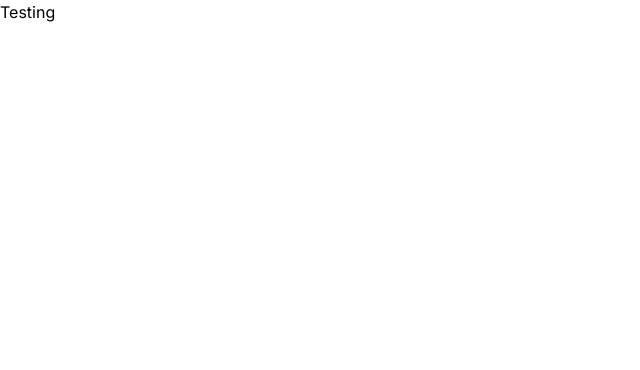
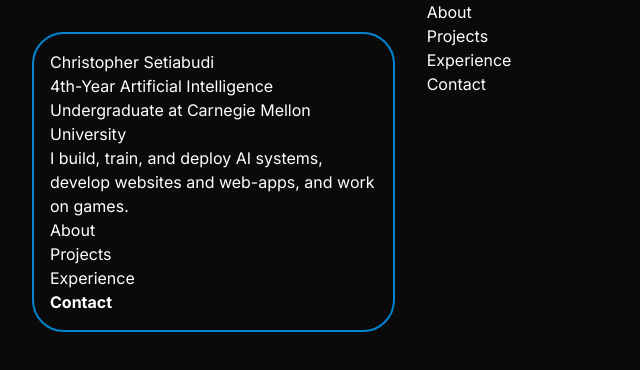
Before and after one commit to Christophers27/website, a Next.js app: page / in a window 1280 px wide. Shown: the top 370 px of the page, without its empty margins (0-640 px from the left). Built offline with nearby package versions, Linux system fonts and the light colour scheme.

Commit message:
feat: add basic structure

```diff
--- a/app/layout.tsx
+++ b/app/layout.tsx
@@ -1,6 +1,7 @@
 import type { Metadata } from "next";
 import { Inter } from "next/font/google";
 import "./globals.css";
+import { SectionContextProvider } from "@/context/sectionContext";
 
 const inter = Inter({
   subsets: ["latin"],
@@ -8,7 +9,8 @@
 
 export const metadata: Metadata = {
   title: "Christopher Setiabudi | Developer",
-  description: "Personal website of Christopher Setiabudi, showcasing my work and projects.",
+  description:
+    "Personal website of Christopher Setiabudi, showcasing my work and projects.",
 };
 
 export default function RootLayout({
@@ -18,7 +20,11 @@
 }>) {
   return (
     <html lang="en">
-      <body className={`${inter.className} antialiased`}>{children}</body>
+      <body
+        className={`${inter.className} antialiased bg-neutral-950 text-white`}
+      >
+        <SectionContextProvider>{children}</SectionContextProvider>
+      </body>
     </html>
   );
 }
--- a/app/page.tsx
+++ b/app/page.tsx
@@ -1,5 +1,19 @@
+import About from "@/components/about";
+import Contact from "@/components/contact";
+import Experience from "@/components/experience";
+import Projects from "@/components/projects";
+import Sidebar from "@/components/sidebar";
+
 export default function Home() {
   return (
-    <div>Testing</div>
+    <main className="flex max-w-7xl mx-auto">
+      <Sidebar />
+      <div className="w-2/3">
+        <About />
+        <Projects />
+        <Experience />
+        <Contact />
+      </div>
+    </main>
   );
 }
--- /dev/null
+++ b/components/about.tsx
@@ -0,0 +1,14 @@
+"use client";
+
+import { useSectionInView } from "@/hooks/useSectionInView";
+import React from "react";
+
+export default function About() {
+  const { ref } = useSectionInView("about");
+
+  return (
+    <div className="" ref={ref}>
+      About
+    </div>
+  );
+}
--- /dev/null
+++ b/components/contact.tsx
@@ -0,0 +1,13 @@
+"use client";
+import { useSectionInView } from "@/hooks/useSectionInView";
+import React from "react";
+
+export default function Contact() {
+  const { ref } = useSectionInView("contact");
+
+  return (
+    <div className="" ref={ref}>
+      Contact
+    </div>
+  );
+}
--- /dev/null
+++ b/components/experience.tsx
@@ -0,0 +1,14 @@
+"use client";
+
+import { useSectionInView } from "@/hooks/useSectionInView";
+import React from "react";
+
+export default function Experience() {
+  const { ref } = useSectionInView("experience");
+
+  return (
+    <div className="" ref={ref}>
+      Experience
+    </div>
+  );
+}
--- /dev/null
+++ b/components/projects.tsx
@@ -0,0 +1,14 @@
+"use client";
+
+import { useSectionInView } from "@/hooks/useSectionInView";
+import React from "react";
+
+export default function Projects() {
+  const { ref } = useSectionInView("projects");
+
+  return (
+    <div className="" ref={ref}>
+      Projects
+    </div>
+  );
+}
--- /dev/null
+++ b/components/sidebar.tsx
@@ -0,0 +1,40 @@
+"use client";
+
+import { useSectionContext } from "@/context/sectionContext";
+import React from "react";
+
+export default function Sidebar() {
+  const { activeSection } = useSectionContext();
+
+  return (
+    <header className="sticky top-0 max-h-screen w-1/3 p-8">
+      <div className="flex flex-col rounded-4xl p-4 border-2 h-full border-sky-600">
+        <h1 className="">Christopher Setiabudi</h1>
+        <h2 className="">
+          4th-Year Artificial Intelligence Undergraduate at Carnegie Mellon
+          University
+        </h2>
+        <p className="">
+          I build, train, and deploy AI systems, develop websites and web-apps,
+          and work on games.
+        </p>
+        <div className="">
+          <h3 className={`${activeSection === "about" ? "font-bold" : ""}`}>
+            About
+          </h3>
+          <h3 className={`${activeSection === "projects" ? "font-bold" : ""}`}>
+            Projects
+          </h3>
+          <h3
+            className={`${activeSection === "experience" ? "font-bold" : ""}`}
+          >
+            Experience
+          </h3>
+          <h3 className={`${activeSection === "contact" ? "font-bold" : ""}`}>
+            Contact
+          </h3>
+        </div>
+      </div>
+    </header>
+  );
+}
--- /dev/null
+++ b/context/sectionContext.tsx
@@ -0,0 +1,41 @@
+"use client";
+
+import { createContext, useState, ReactNode, useContext } from "react";
+
+export type Section = "about" | "projects" | "experience" | "contact";
+
+type SectionContextType = {
+  activeSection: Section;
+  setActiveSection: (section: Section) => void;
+  timeOfLastClick: number;
+  setTimeOfLastClick: (time: number) => void;
+};
+
+const SectionContext = createContext<SectionContextType | undefined>(undefined);
+
+export function SectionContextProvider({ children }: { children: ReactNode }) {
+  const [activeSection, setActiveSection] = useState<Section>("about");
+  const [timeOfLastClick, setTimeOfLastClick] = useState(0);
+
+  return (
+    <SectionContext.Provider
+      value={{
+        activeSection,
+        setActiveSection,
+        timeOfLastClick,
+        setTimeOfLastClick,
+      }}
+    >
+      {children}
+    </SectionContext.Provider>
+  );
+}
+
+export function useSectionContext() {
+  const context = useContext(SectionContext);
+  if (!context)
+    throw new Error(
+      "useSectionContext must be used within a SectionContextProvider"
+    );
+  return context;
+}
--- /dev/null
+++ b/hooks/useSectionInView.ts
@@ -0,0 +1,17 @@
+"use client";
+
+import { Section, useSectionContext } from "@/context/sectionContext";
+import { useEffect } from "react";
+import { useInView } from "react-intersection-observer";
+
+export function useSectionInView(section: Section, threshold = 0.75) {
+  const { setActiveSection, timeOfLastClick } = useSectionContext();
+  const [ref, inView] = useInView({ threshold });
+
+  useEffect(() => {
+    if (inView && Date.now() - timeOfLastClick > 1000)
+      setActiveSection(section);
+  }, [inView, setActiveSection, timeOfLastClick, section]);
+
+  return { ref };
+}
```
Also changed, not shown: package.json (+6 -5 lines), 1 other file (tests, documents, lock files or other folders).
